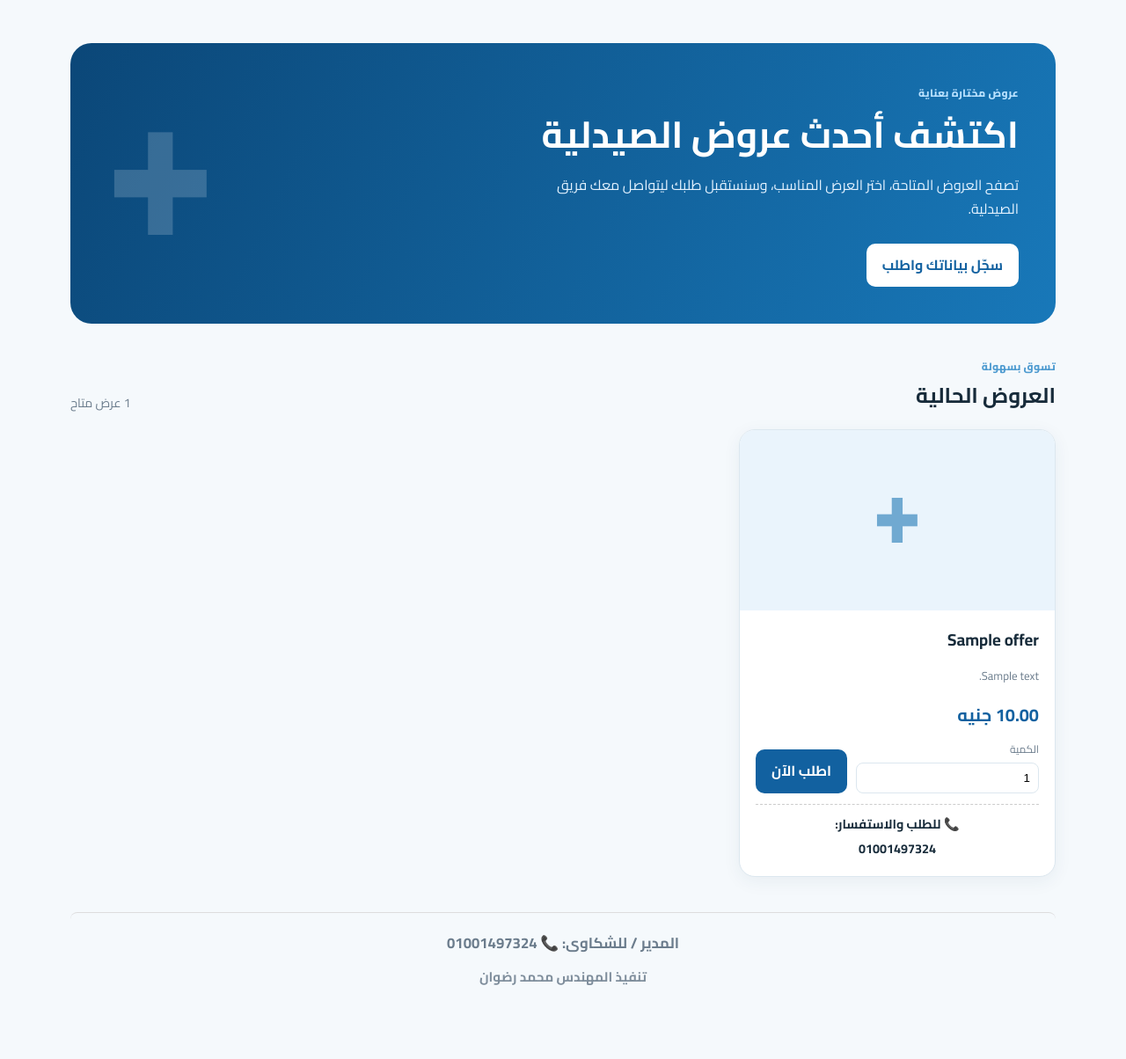
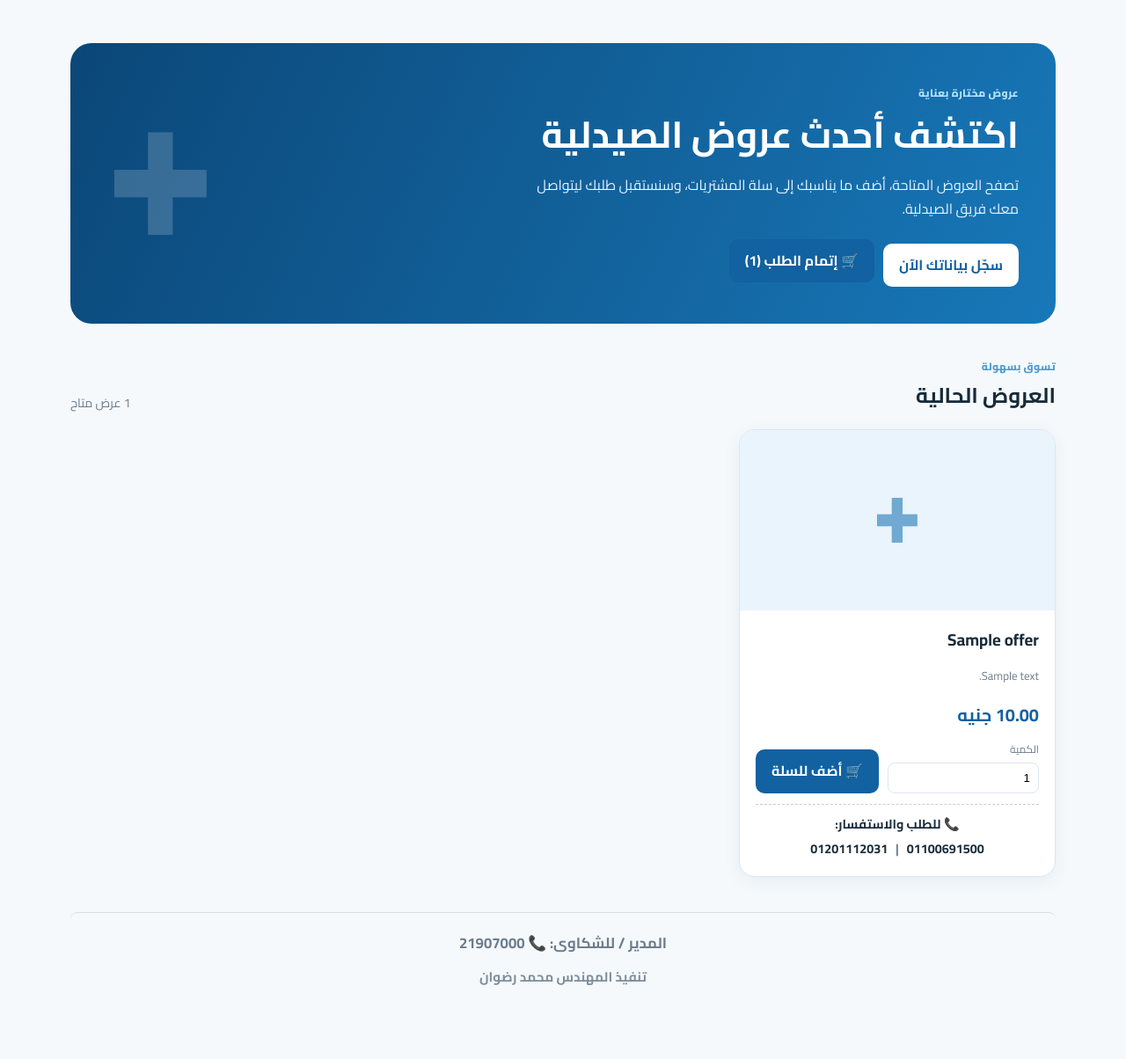
Before and after one commit to eltrpoo21-create/pharmacy-offers-, a Python web app: template templates/home.html in a window 1280 px wide. Shown: the part 563-1767 px from the top of the page at 88% size. Run offline with Jinja, Linux system fonts and the light colour scheme; the template is opened without the code that fills it: most values are stand-ins (such as "Sample title", 1, 10 or a date in 2020).

Commit message:
Update home.html

```diff
--- a/templates/home.html
+++ b/templates/home.html
@@ -4,12 +4,17 @@
   <div>
     <span class="eyebrow">عروض مختارة بعناية</span>
     <h1>اكتشف أحدث عروض الصيدلية</h1>
-    <p>تصفح العروض المتاحة، اختر العرض المناسب، وسنستقبل طلبك ليتواصل معك فريق الصيدلية.</p>
-    {% if not session.get('customer_id') %}
-      <a class="btn light" href="{{ url_for('customer_login') }}">سجّل بياناتك واطلب</a>
-    {% else %}
-      <span class="signed">أنت مسجل دخول بالفعل ✓</span>
-    {% endif %}
+    <p>تصفح العروض المتاحة، أضف ما يناسبك إلى سلة المشتريات، وسنستقبل طلبك ليتواصل معك فريق الصيدلية.</p>
+    <div style="display: flex; gap: 10px; flex-wrap: wrap; align-items: center;">
+      {% if not session.get('customer_id') %}
+        <a class="btn light" href="{{ url_for('customer_login') }}">سجّل بياناتك الآن</a>
+      {% else %}
+        <span class="signed">أنت مسجل دخول بالفعل ✓</span>
+      {% endif %}
+      {% if cart_count > 0 %}
+        <a class="btn" href="{{ url_for('view_cart') }}">🛒 إتمام الطلب ({{ cart_count }})</a>
+      {% endif %}
+    </div>
   </div>
   <div class="hero-symbol">✚</div>
 </section>
@@ -24,7 +29,7 @@
   {% for offer in offers %}
   <article class="offer-card">
     {% if offer.image %}
-      <img class="offer-image" src="{{ url_for('static', filename='uploads/' ~ offer.image) }}" alt="{{ offer.title }}">
+      <img class="offer-image" src="{{ url_for('uploaded_file', filename=offer.image) }}" alt="{{ offer.title }}">
     {% else %}
       <div class="image-placeholder">✚</div>
     {% endif %}
@@ -38,16 +43,18 @@
           <span class="discount">خصم {{ (((offer.old_price-offer.price)/offer.old_price)*100)|round|int }}%</span>
         {% endif %}
       </div>
-      <form method="post" action="{{ url_for('place_order', offer_id=offer.id) }}" class="order-form">
+      <form method="post" action="{{ url_for('add_to_cart', offer_id=offer.id) }}" class="order-form">
         <input type="hidden" name="csrf_token" value="{{ csrf_token() }}">
         <label>الكمية
           <input type="number" name="quantity" min="1" max="20" value="1">
         </label>
-        <button class="btn" type="submit">اطلب الآن</button>
+        <button class="btn" type="submit">🛒 أضف للسلة</button>
       </form>
       <div class="offer-phones" style="margin-top: 12px; padding-top: 10px; border-top: 1px dashed #ccc; font-size: 0.9rem; text-align: center;">
         <span style="display: block; font-weight: bold; margin-bottom: 4px;">📞 للطلب والاستفسار:</span>
-        <a href="tel:01001497324" style="color: inherit; text-decoration: none; font-weight: bold;">01001497324</a>
+        <a href="tel:01100691500" style="color: inherit; text-decoration: none; font-weight: bold;">01100691500</a>
+        <span style="margin: 0 6px;">|</span>
+        <a href="tel:01201112031" style="color: inherit; text-decoration: none; font-weight: bold;">01201112031</a>
       </div>
     </div>
   </article>
@@ -60,7 +67,7 @@
 <footer style="margin-top: 40px; padding: 20px; text-align: center; border-top: 1px solid #ddd; border-radius: 8px;">
   <div style="margin-bottom: 12px; font-size: 1.05rem;">
     <strong>المدير / للشكاوى: </strong>
-    <a href="tel:01001497324" style="color: inherit; text-decoration: none; font-weight: bold;">📞 01001497324</a>
+    <a href="tel:21907000" style="color: inherit; text-decoration: none; font-weight: bold;">📞 21907000</a>
   </div>
   <div style="font-weight: bold; font-size: 0.95rem; opacity: 0.85;">
     تنفيذ المهندس محمد رضوان
```
